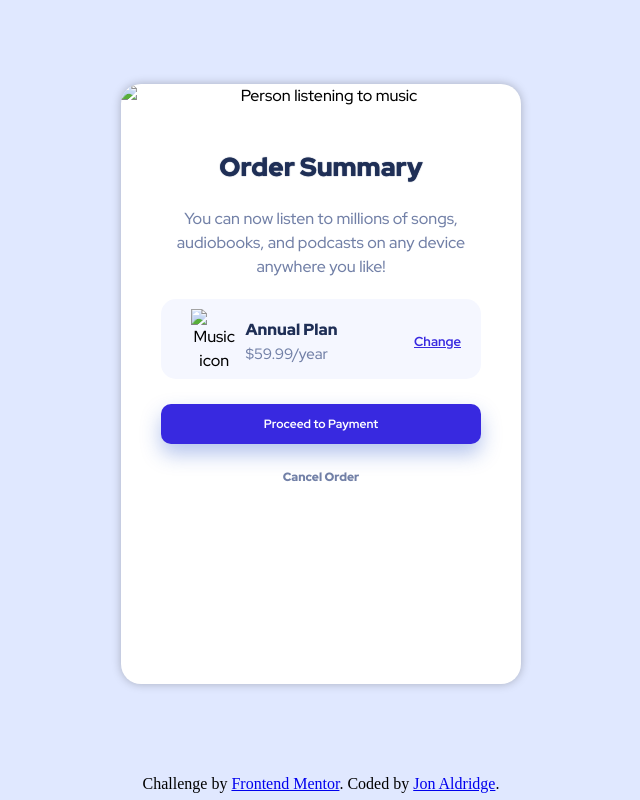
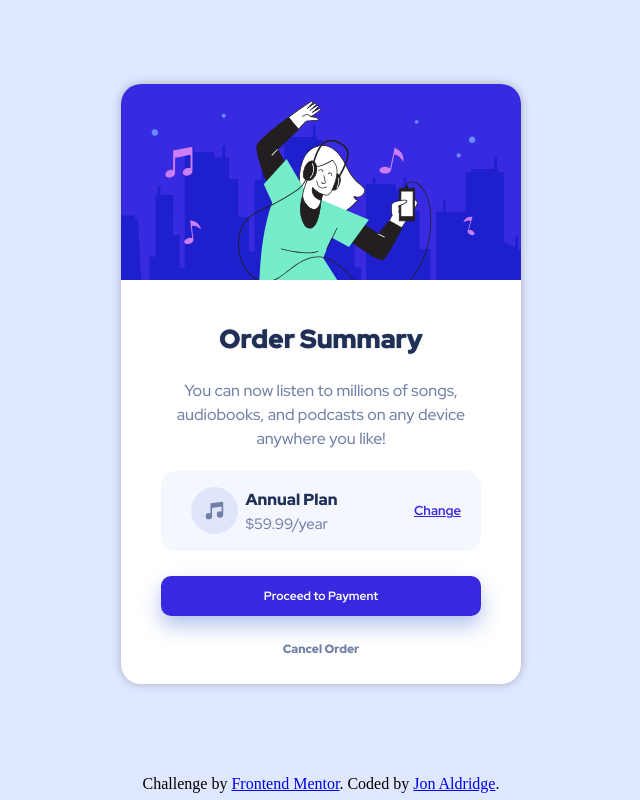
Before and after one commit to jaldridge3/FrontendMentor-Order-Summary, a plain HTML site: page index.html in a window 1280 px wide. Shown: the whole page, without its empty margins (319-959 px from the left). Drawn offline with Linux system fonts and the light colour scheme; a script that the page names is missing.

Commit message:
img src update

```diff
--- a/index.html
+++ b/index.html
@@ -5,7 +5,7 @@
   <meta charset="UTF-8">
   <meta name="viewport" content="width=device-width, initial-scale=1.0">
   <meta http-equiv="X-UA-Compatible" content="ie=edge">
-  <link rel="icon" type="image/png" sizes="32x32" href="images/favicon-32x32.png">
+  <link rel="icon" type="image/png" sizes="32x32" href="./favicon-32x32.png">
   <link rel="stylesheet" href="css-reset.css">
   <link rel="stylesheet" href="style.css">
   <title>Frontend Mentor | Order summary card</title>
@@ -14,13 +14,13 @@
 <body>
   <main>
     <div class="card">
-      <img class="main-img" src="images/illustration-hero.svg" alt="Person listening to music">
+      <img class="main-img" src="./illustration-hero.svg" alt="Person listening to music">
       <h1>Order Summary</h1>
       <p class="main-text">You can now listen to millions of songs, audiobooks, and podcasts on any device anywhere you
         like!
       </p>
       <div class="grey-banner">
-        <img class="music-icon" src="images/icon-music.svg" alt="Music icon">
+        <img class="music-icon" src="./icon-music.svg" alt="Music icon">
         <div class="plan-price">
           <p class="plan">Annual Plan</p>
           <p class="price">$59.99/year</p>
```
